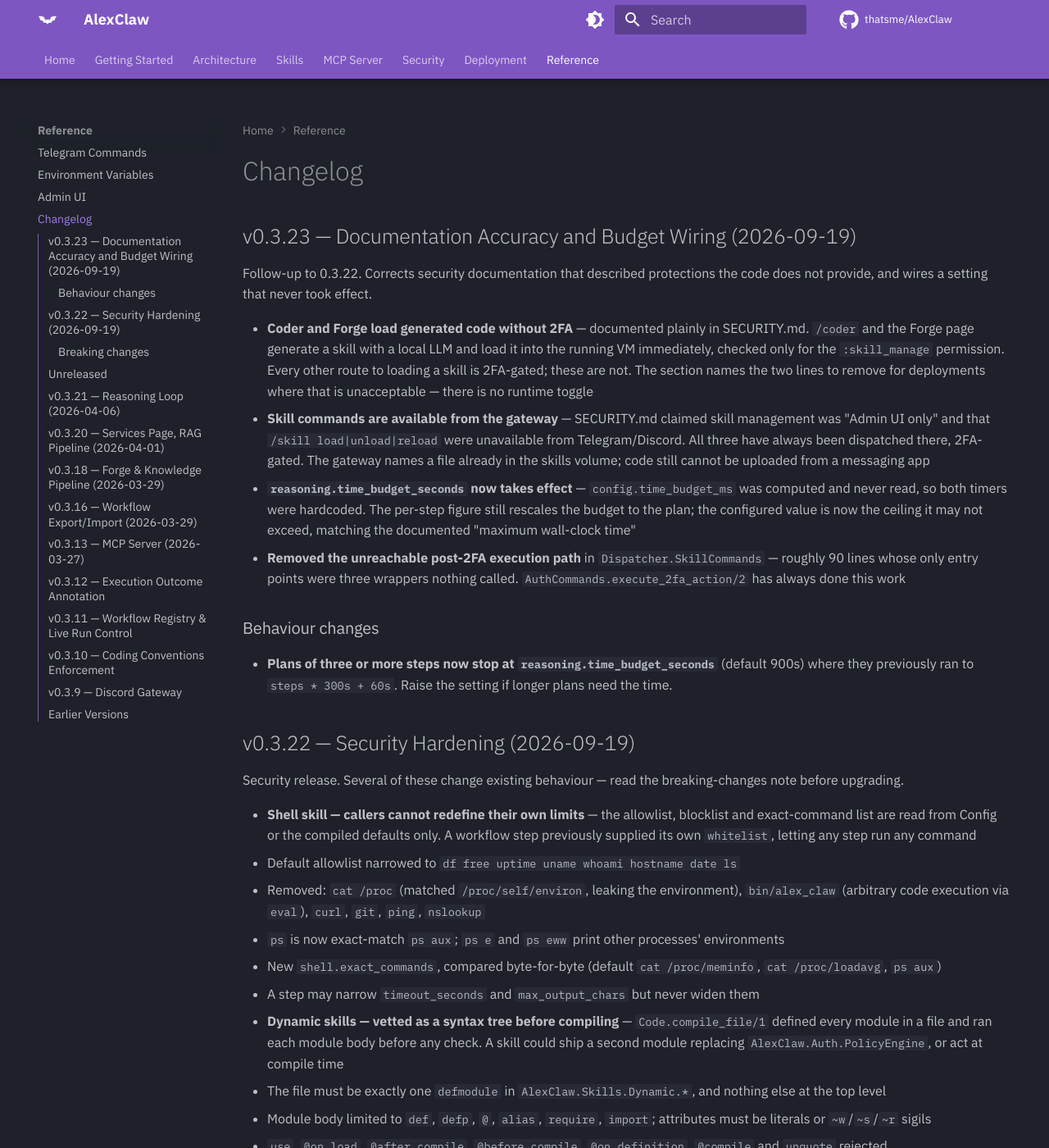
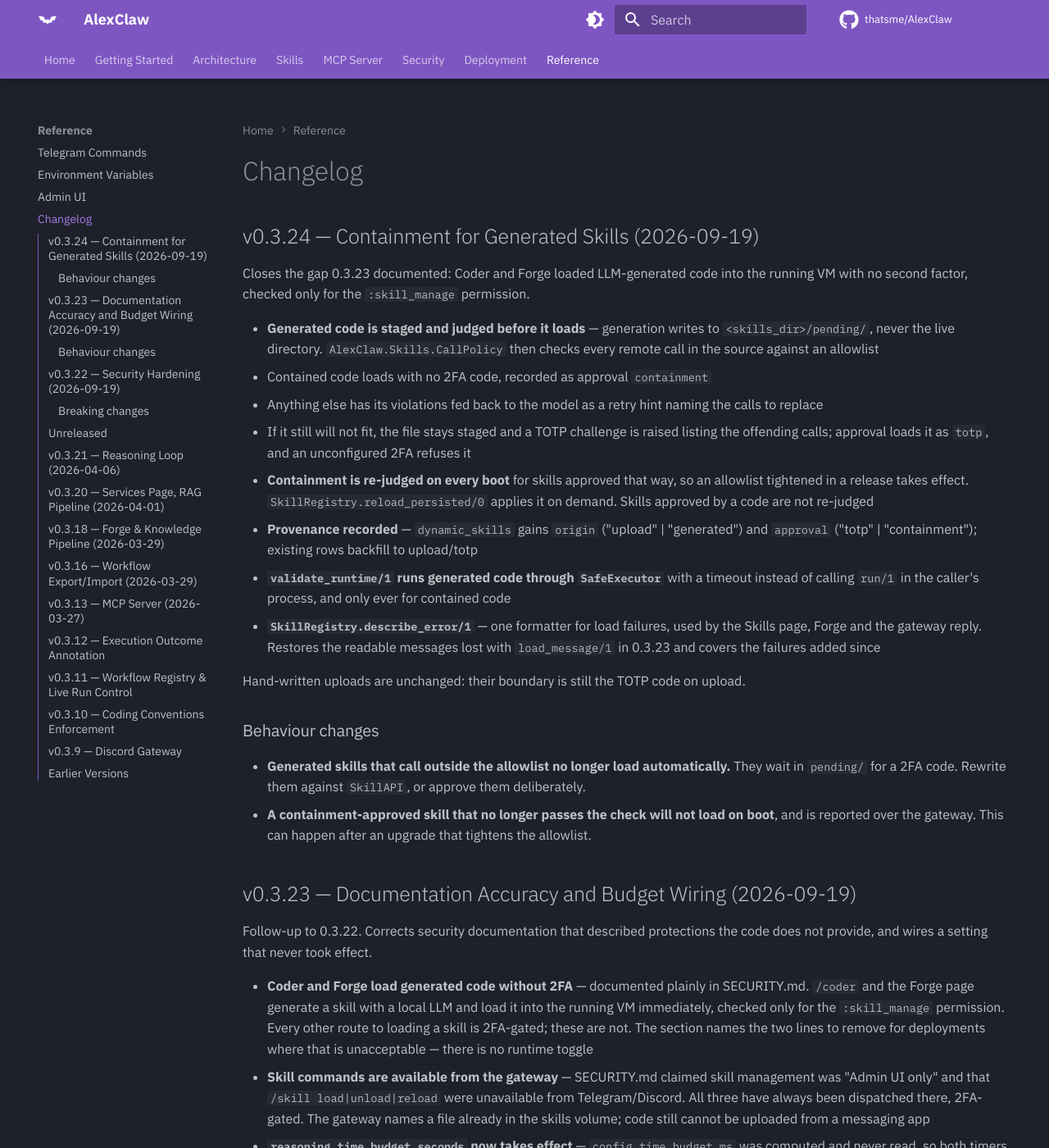
Before and after one commit to thatsme/AlexClaw, an MkDocs documentation site: the page built from docs/reference/changelog.md, in a window 1280 px wide and 1400 px high. Shown: the whole window at 82% size. Built offline with MkDocs 1.6.1 and Material for MkDocs 9.7.7, drawn with Linux system fonts in a browser that asks for light colours; comment, search, counter and statistics services are not loaded.

Commit message:
docs: containment for generated skills, and release 0.3.24
Replaces the 0.3.23 warning that Coder and Forge load generated code without a
second factor. They no longer do: the Coder/Forge section now describes the two
routes — contained code loading on the strength of CallPolicy, anything else
waiting in pending/ for a TOTP code — and lists the allowlist in full.

The honesty the previous release aimed for is kept rather than quietly dropped.
Containment is stated as what it is: static analysis of direct calls in one file.
The allowed modules are still real code, SkillAPI still acts within permissions
the model itself wrote, and a contained skill holding :web_read can still reach
the network. It bounds what a generated skill can reach, not what it can do with
what it reaches.

"What is NOT sandboxed" was over-general once containment existed, and now
separates the cases: a hand-written skill has no call restriction and its
boundary is the upload code; a generated skill is restricted only while its
approval is containment.

```diff
--- a/docs/reference/changelog.md
+++ b/docs/reference/changelog.md
@@ -1,4 +1,26 @@
 # Changelog
+
+## v0.3.24 — Containment for Generated Skills (2026-09-19)
+
+Closes the gap 0.3.23 documented: Coder and Forge loaded LLM-generated code into
+the running VM with no second factor, checked only for the `:skill_manage`
+permission.
+
+- **Generated code is staged and judged before it loads** — generation writes to `<skills_dir>/pending/`, never the live directory. `AlexClaw.Skills.CallPolicy` then checks every remote call in the source against an allowlist
+  - Contained code loads with no 2FA code, recorded as approval `containment`
+  - Anything else has its violations fed back to the model as a retry hint naming the calls to replace
+  - If it still will not fit, the file stays staged and a TOTP challenge is raised listing the offending calls; approval loads it as `totp`, and an unconfigured 2FA refuses it
+- **Containment is re-judged on every boot** for skills approved that way, so an allowlist tightened in a release takes effect. `SkillRegistry.reload_persisted/0` applies it on demand. Skills approved by a code are not re-judged
+- **Provenance recorded** — `dynamic_skills` gains `origin` ("upload" | "generated") and `approval` ("totp" | "containment"); existing rows backfill to upload/totp
+- **`validate_runtime/1` runs generated code through `SafeExecutor`** with a timeout instead of calling `run/1` in the caller's process, and only ever for contained code
+- **`SkillRegistry.describe_error/1`** — one formatter for load failures, used by the Skills page, Forge and the gateway reply. Restores the readable messages lost with `load_message/1` in 0.3.23 and covers the failures added since
+
+Hand-written uploads are unchanged: their boundary is still the TOTP code on upload.
+
+### Behaviour changes
+
+- **Generated skills that call outside the allowlist no longer load automatically.** They wait in `pending/` for a 2FA code. Rewrite them against `SkillAPI`, or approve them deliberately.
+- **A containment-approved skill that no longer passes the check will not load on boot**, and is reported over the gateway. This can happen after an upgrade that tightens the allowlist.
 
 ## v0.3.23 — Documentation Accuracy and Budget Wiring (2026-09-19)
 
```
Also changed, not shown: SECURITY.md (+65 -32 lines), 1 other file.
